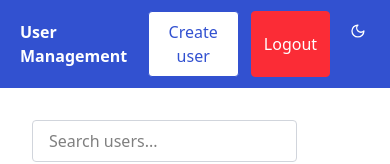
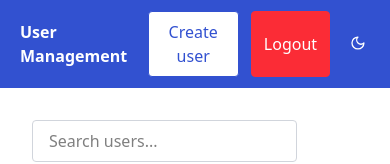
Before and after one commit to mariosabeh2022/User-Management, a React (Vite) app in the folder user-management-interface/: page / in a window 390 px wide. Shown: the top 164 px of the page. Built offline with nearby package versions, Linux system fonts and the light colour scheme.

Commit message:
Adjusted the style for the moon component for better responsiveness

```diff
--- a/user-management-interface/src/Components/Organismes/Navbar.tsx
+++ b/user-management-interface/src/Components/Organismes/Navbar.tsx
@@ -11,7 +11,7 @@ const Navbar=()=>{
                     label="Create user"/>
             <Button className="bg-red-500 text-white border border-red-500 rounded-sm px-3 py-2 mr-3"
                     label="Logout"/>
-            <Moon className="w-6 h-6 text-white mt-2 ml-2 mr-6"/>
+            <Moon className="w-6 h-6 text-white ml-2 mr-6 mt-5 sm:mt-1.5 md:mt-2"/>
           </div>
         </nav>
     </div>
```
